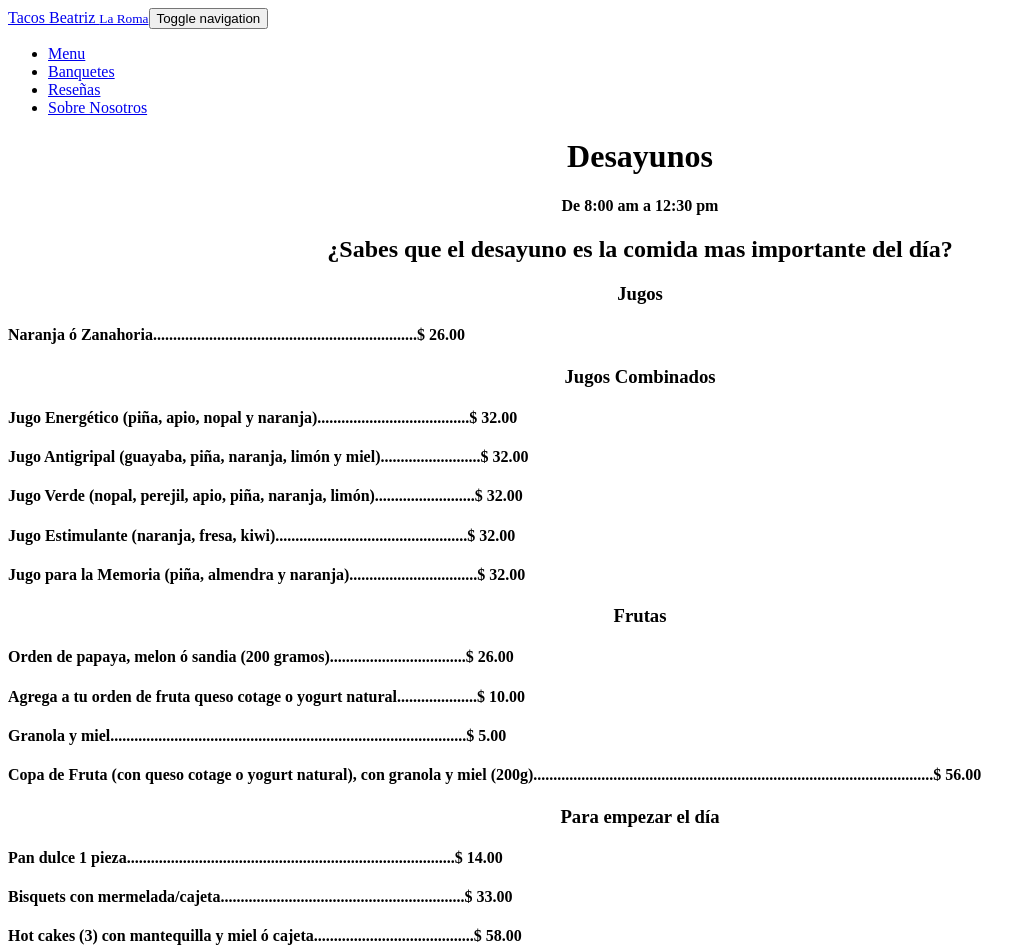
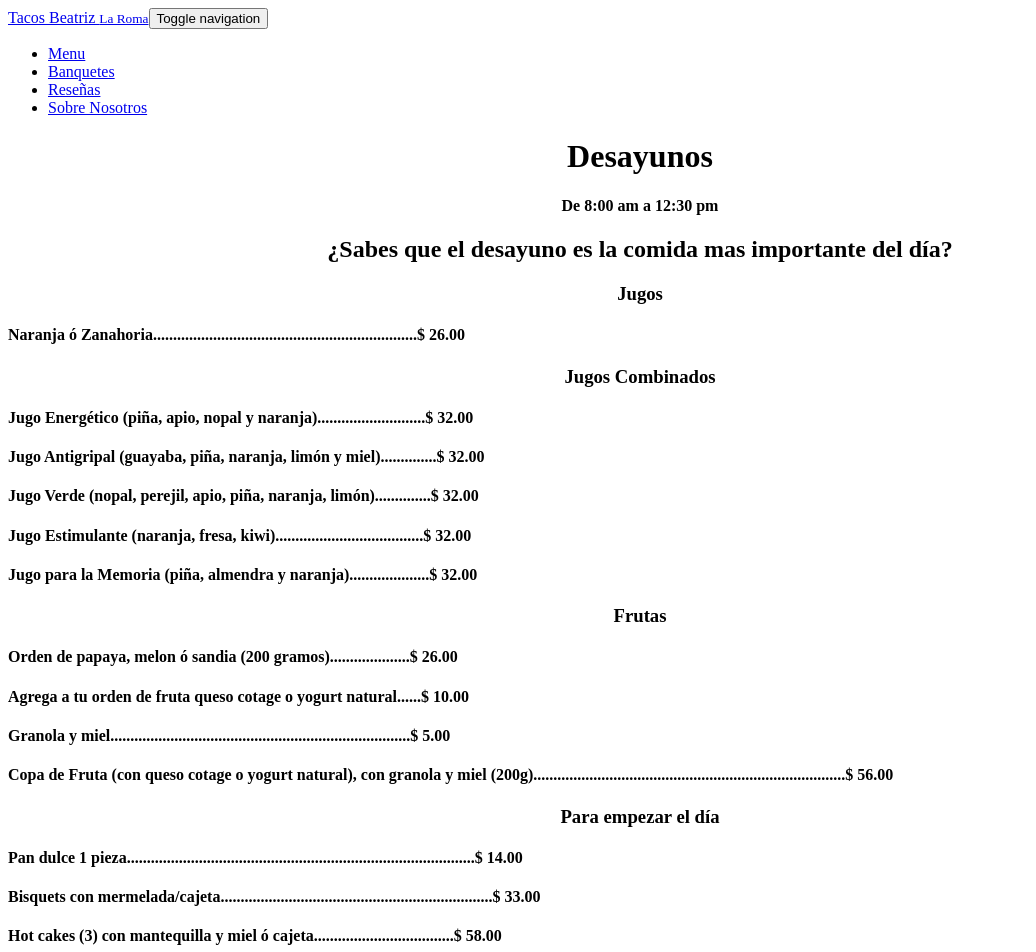
Before and after one commit to NotoriousDreamers/Beatriz, a React app: page /menu in a window 1280 px wide. Shown: the top 952 px of the page, without its empty margins (0-1036 px from the left). Built offline with nearby package versions, Linux system fonts and the light colour scheme; the HTML template or start-up script is replaced by a standard one.

Commit message:
pre finish

```diff
--- a/client/src/components/catering/FillOutForms.jsx
+++ b/client/src/components/catering/FillOutForms.jsx
@@ -59,26 +59,26 @@
 <center>  Banquetes </center>
   </div>
   <div id='subtitle'>
-  <center>NUESTRO SERVICIO DE BANQUETES </center>
+  <center className="TitulosYHeaders">NUESTRO SERVICIO DE BANQUETES </center>
   </div>
-      <h4>  ADEMAS DE OFRECERLE A NUESTROS CLIENTES NUESTRO EXCELENTES PLATILLOS A LA CARTA, CONTAMOS TAMBIEN CON SERVICIO DE BANQUETES  PARA  CUALQUIER FIESTA 0 EVENTO.</h4><br/>
+      <h4 className="TextosComunes">  ADEMAS DE OFRECERLE A NUESTROS CLIENTES NUESTRO EXCELENTES PLATILLOS A LA CARTA, CONTAMOS TAMBIEN CON SERVICIO DE BANQUETES  PARA  CUALQUIER FIESTA 0 EVENTO.</h4><br/>
 
 
-<h4>PARA SERVICIO A DOMICILIO, FAVOR DE COMUNICARSE A LAS OFICINAS CENTRALES,
+<h4 className="TextosComunes">PARA SERVICIO A DOMICILIO, FAVOR DE COMUNICARSE A LAS OFICINAS CENTRALES,
  TENEMOS EL SERVICIO DE TAQUIZA TRADICIONAL Y EL SERVICIO COMPLETO ; CON MESAS, SILLAS, MESEROS, Y MONTAJE ESPECIAL PARA CADA TIPO DE EVENTO.</h4><br/>
 
-<h4>ESTAMOS SITUADOS EN LA ROMA AUN LADO DEL HOSPITAL DALINDE </h4><br/>
+<h4 className="TextosComunes">ESTAMOS SITUADOS EN LA ROMA AUN LADO DEL HOSPITAL DALINDE </h4><br/>
 </div>
 <div className="col-sm-6">
 
 
     <center>
-      <h4>Para cualquier cotización, duda o sugerencia, favor de llenar la siguiente forma, y nos pondremos en contacto a la brevedad con usted.</h4>
+      <h4 className="TextosComunes">Para cualquier cotización, duda o sugerencia, favor de llenar la siguiente forma, y nos pondremos en contacto a la brevedad con usted.</h4>
           <Grid item xs={6}>
-                  <h3>Nombre Completo:</h3><input onChange={this.inputFullName} value={this.state.fullName}></input><br/>
-                  <h3>Correo Electronico:</h3><input onChange={this.inputEmail} value={this.state.email}></input><br/>
-                  <h3>Numero de Telefono:</h3><input onChange={this.inputPhoneNumber} value={this.state.phoneNumber}></input><br/>
-                  <h3>Mensaje:<br/><textarea onChange={this.inputQuestions} value={this.state.questions}></textarea></h3>
+                  <h3 className="TitulosYHeaders">Nombre Completo:</h3><input onChange={this.inputFullName} value={this.state.fullName}></input><br/>
+                  <h3 className="TitulosYHeaders">Correo Electronico:</h3><input onChange={this.inputEmail} value={this.state.email}></input><br/>
+                  <h3 className="TitulosYHeaders">Numero de Telefono:</h3><input onChange={this.inputPhoneNumber} value={this.state.phoneNumber}></input><br/>
+                  <h3 className="TitulosYHeaders">Mensaje:<br/><textarea onChange={this.inputQuestions} value={this.state.questions}></textarea></h3>
                   <button onClick={this.add} >Enviar</button>
         </Grid>
    </center>
--- a/client/src/components/menu/menuDeComidas.jsx
+++ b/client/src/components/menu/menuDeComidas.jsx
@@ -14,20 +14,20 @@
         <center><h3 className="TitulosYHeaders">Jugos</h3></center>
         <bold><h4 className="TextosComunes">Naranja ó Zanahoria..................................................................$ 26.00</h4></bold>
         <center><h3 className="TitulosYHeaders">Jugos Combinados</h3></center>
-        <bold><h4 className="TextosComunes">Jugo Energético (piña, apio, nopal y naranja)......................................$ 32.00</h4></bold>
-        <bold><h4 className="TextosComunes">Jugo Antigripal (guayaba, piña, naranja, limón y miel).........................$ 32.00</h4></bold>
-        <bold><h4 className="TextosComunes">Jugo Verde (nopal, perejil, apio, piña, naranja, limón).........................$ 32.00</h4></bold>
-        <bold><h4 className="TextosComunes">Jugo Estimulante (naranja, fresa, kiwi)................................................$ 32.00</h4></bold>
-        <bold><h4 className="TextosComunes">Jugo para la Memoria (piña, almendra y naranja)................................$ 32.00</h4></bold>
+        <bold><h4 className="TextosComunes">Jugo Energético (piña, apio, nopal y naranja)...........................$ 32.00</h4></bold>
+        <bold><h4 className="TextosComunes">Jugo Antigripal (guayaba, piña, naranja, limón y miel)..............$ 32.00</h4></bold>
+        <bold><h4 className="TextosComunes">Jugo Verde (nopal, perejil, apio, piña, naranja, limón)..............$ 32.00</h4></bold>
+        <bold><h4 className="TextosComunes">Jugo Estimulante (naranja, fresa, kiwi).....................................$ 32.00</h4></bold>
+        <bold><h4 className="TextosComunes">Jugo para la Memoria (piña, almendra y naranja)....................$ 32.00</h4></bold>
         <center><h3 className="TitulosYHeaders">Frutas</h3></center>
-        <bold><h4 className="TextosComunes">Orden de papaya, melon ó sandia (200 gramos)..................................$ 26.00</h4></bold>
-        <bold><h4 className="TextosComunes">Agrega a tu orden de fruta queso cotage o yogurt natural....................$ 10.00</h4></bold>
-        <bold><h4 className="TextosComunes">Granola y miel.........................................................................................$ 5.00</h4></bold>
-        <bold><h4 className="TextosComunes">Copa de Fruta (con queso cotage o yogurt natural), con granola y miel (200g)....................................................................................................$ 56.00</h4></bold>
+        <bold><h4 className="TextosComunes">Orden de papaya, melon ó sandia (200 gramos)....................$ 26.00</h4></bold>
+        <bold><h4 className="TextosComunes">Agrega a tu orden de fruta queso cotage o yogurt natural......$ 10.00</h4></bold>
+        <bold><h4 className="TextosComunes">Granola y miel...........................................................................$ 5.00</h4></bold>
+        <bold><h4 className="TextosComunes">Copa de Fruta (con queso cotage o yogurt natural), con granola y miel (200g)..............................................................................$ 56.00</h4></bold>
         <center><h3 className="TitulosYHeaders">Para empezar el día</h3></center>
-        <bold><h4 className="TextosComunes">Pan dulce 1 pieza..................................................................................$ 14.00</h4></bold>
-        <bold><h4 className="TextosComunes">Bisquets con mermelada/cajeta.............................................................$ 33.00</h4></bold>
-        <bold><h4 className="TextosComunes">Hot cakes (3) con mantequilla y miel ó cajeta........................................$ 58.00</h4></bold>
+        <bold><h4 className="TextosComunes">Pan dulce 1 pieza.......................................................................................$ 14.00</h4></bold>
+        <bold><h4 className="TextosComunes">Bisquets con mermelada/cajeta....................................................................$ 33.00</h4></bold>
+        <bold><h4 className="TextosComunes">Hot cakes (3) con mantequilla y miel ó cajeta...................................$ 58.00</h4></bold>
         <bold><h4 className="TextosComunes">Hot cakes "Big Boy" con huevo ó tocino (2)...........................................$ 68.00</h4></bold>
         <bold><h4 className="TextosComunes">Waffles....................................................................................................$ 72.00</h4></bold>
         <ol>
@@ -179,22 +179,22 @@
         <center><h4 className="TextosComunes">De 1:30 pm en adelante</h4></center>
         <center><h2 className="TitulosYHeaders">¿Sabes que la comida es la comida mas importante del día?</h2></center>
         <center><h3 className="TitulosYHeaders">Entradas</h3></center>
-        <bold><h4 className="TextosComunes">Orden de Guacamole, acompañado de totopos..............................$ 30.00</h4></bold>
-        <bold><h4 className="TextosComunes">Guacamole Estilo Beatriz.................................................................$ 48.00</h4></bold>
+        <bold><h4 className="TextosComunes">Orden de Guacamole, acompañado de totopos......................$ 30.00</h4></bold>
+        <bold><h4 className="TextosComunes">Guacamole Estilo Beatriz........................................................$ 48.00</h4></bold>
           <ol>
             <bold><h4 className="TextosComunes">*La estrella de la casa con el toque Beatriz</h4></bold>
           </ol>
-        <bold><h4 className="TextosComunes">Queso Fundido Beatriz.....................................................................$ 44.00</h4></bold>
+        <bold><h4 className="TextosComunes">Queso Fundido Beatriz.............................................................$ 44.00</h4></bold>
           <ol>
             <bold><h4 className="TextosComunes">*Servido en cazuelita de barro, con salsa verde y tortillas de harina</h4></bold>
           </ol>
         <center><bold><h4 className="TextosComunes">*****Agregue*****</h4></bold></center>
-        <bold><h4 className="TextosComunes">Chorizo, champiñón ó rojas..............................................................$ 15.00</h4></bold>
-        <bold><h4 className="TextosComunes">Chicharron con queso........................................................................$ 44.00</h4></bold>
+        <bold><h4 className="TextosComunes">Chorizo, champiñón ó rojas.......................................................$ 15.00</h4></bold>
+        <bold><h4 className="TextosComunes">Chicharron con queso...............................................................$ 44.00</h4></bold>
           <ol>
             <bold><h4 className="TextosComunes">*Crujiente chicharrón de queso asado a la plancha</h4></bold>
           </ol>
-        <bold><h4 className="TextosComunes">Sopecitos con pollo (3 piezas)............................................................$ 35.00</h4></bold>
+        <bold><h4 className="TextosComunes">Sopecitos con pollo (3 piezas)..................................................$ 35.00</h4></bold>
           <ol>
             <bold><h4 className="TextosComunes">*Para chuparse los dedos</h4></bold>
           </ol>
@@ -202,7 +202,7 @@
           <ol>
             <bold><h4 className="TextosComunes">*Queso Oaxaca, Papa con chorizo, Rajas, Chapiñon, Flor de Calabaza ó Guisado del día</h4></bold>
           </ol>
-        <bold><h4 className="TextosComunes">Combinada................................................................................................$ 22.00</h4></bold>
+        <bold><h4 className="TextosComunes">Combinada.............................................................................$ 22.00</h4></bold>
         <center><h3 className="TitulosYHeaders">Sopas</h3></center>
         <bold><h4 className="TextosComunes">Preparado Beatriz (Consome de la casa).....................................................................$ 58.00</h4></bold>
           <ol>
```
